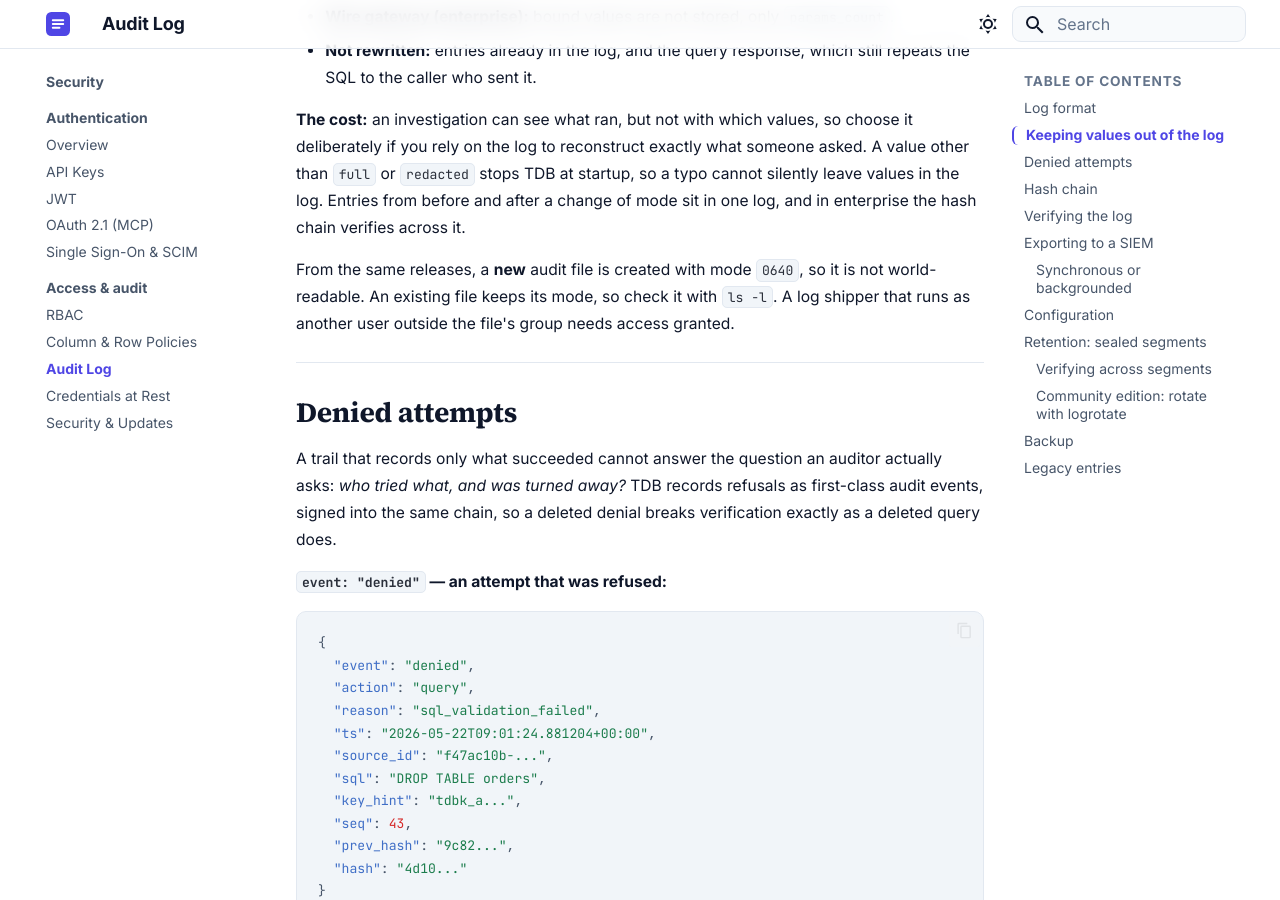
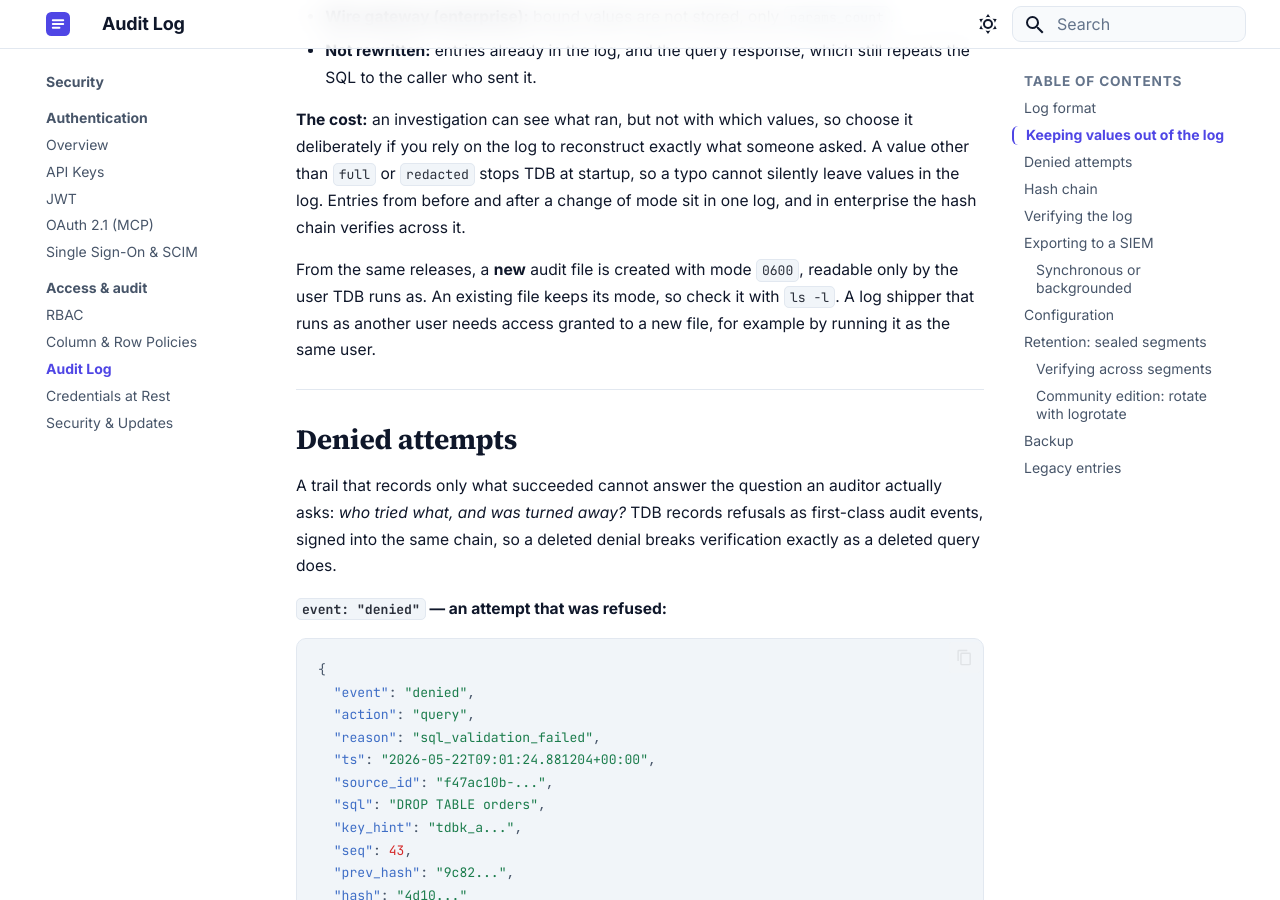
Before and after one commit to tdb-project/tdb-docs, an MkDocs documentation site: the page built from docs/security/audit.md, in a window 1280 px wide and 900 px high, scrolled down 3180 px. Built offline with MkDocs 1.6.1 and Material for MkDocs 9.7.7, drawn with Linux system fonts in a browser that asks for light colours.

Commit message:
docs: new audit files are 0600
Co-Authored-By: Claude Opus 5.5 <noreply@anthropic.com>

```diff
--- a/docs/security/audit.md
+++ b/docs/security/audit.md
@@ -80,9 +80,9 @@ if you rely on the log to reconstruct exactly what someone asked. A value other
 `redacted` stops TDB at startup, so a typo cannot silently leave values in the log. Entries from
 before and after a change of mode sit in one log, and in enterprise the hash chain verifies across it.
 
-From the same releases, a **new** audit file is created with mode `0640`, so it is not world-readable.
-An existing file keeps its mode, so check it with `ls -l`. A log shipper that runs as another user
-outside the file's group needs access granted.
+From the same releases, a **new** audit file is created with mode `0600`, readable only by the user
+TDB runs as. An existing file keeps its mode, so check it with `ls -l`. A log shipper that runs as
+another user needs access granted to a new file, for example by running it as the same user.
 
 ---
 
```
Also changed, not shown: docs/release-notes.md (+1 -1 lines).
